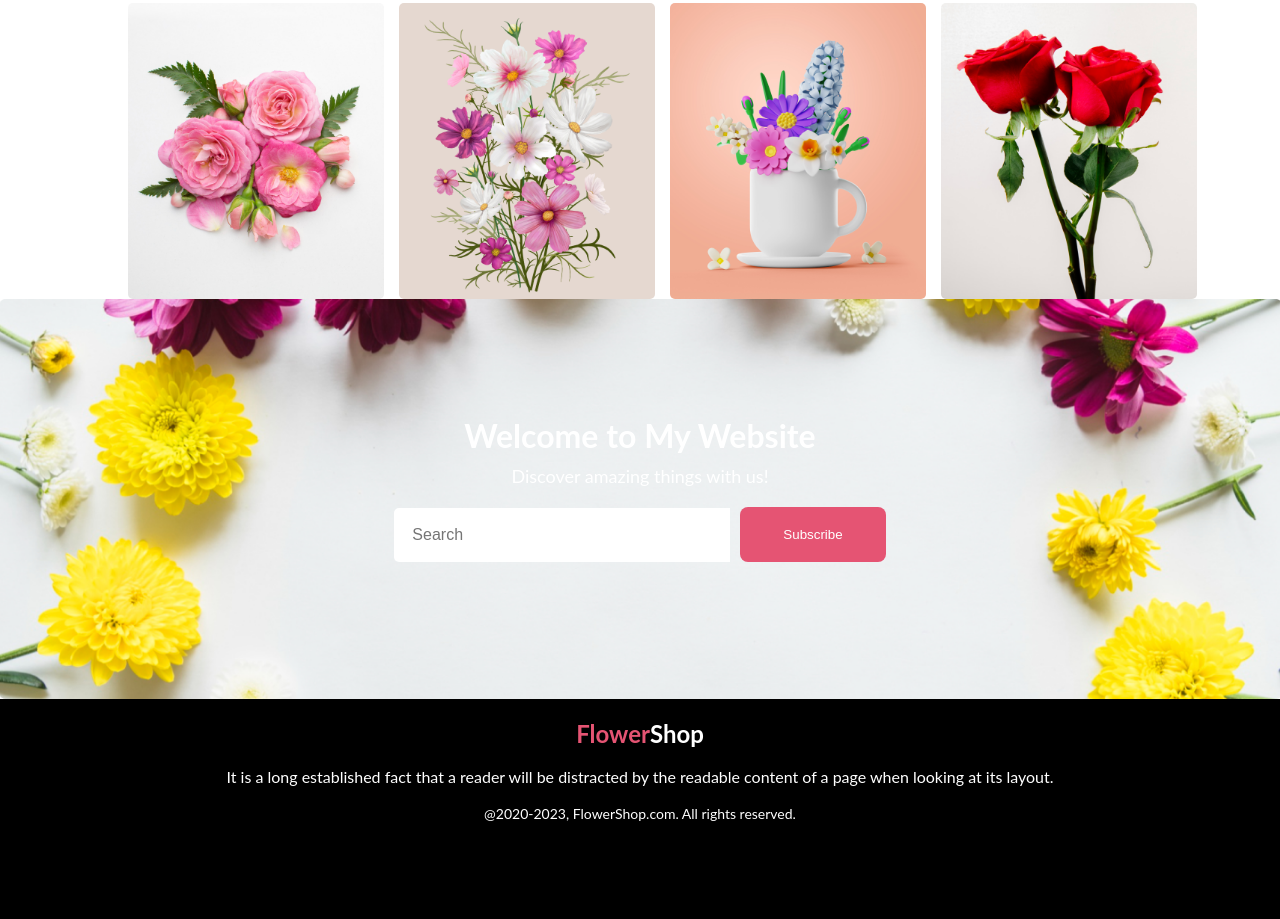
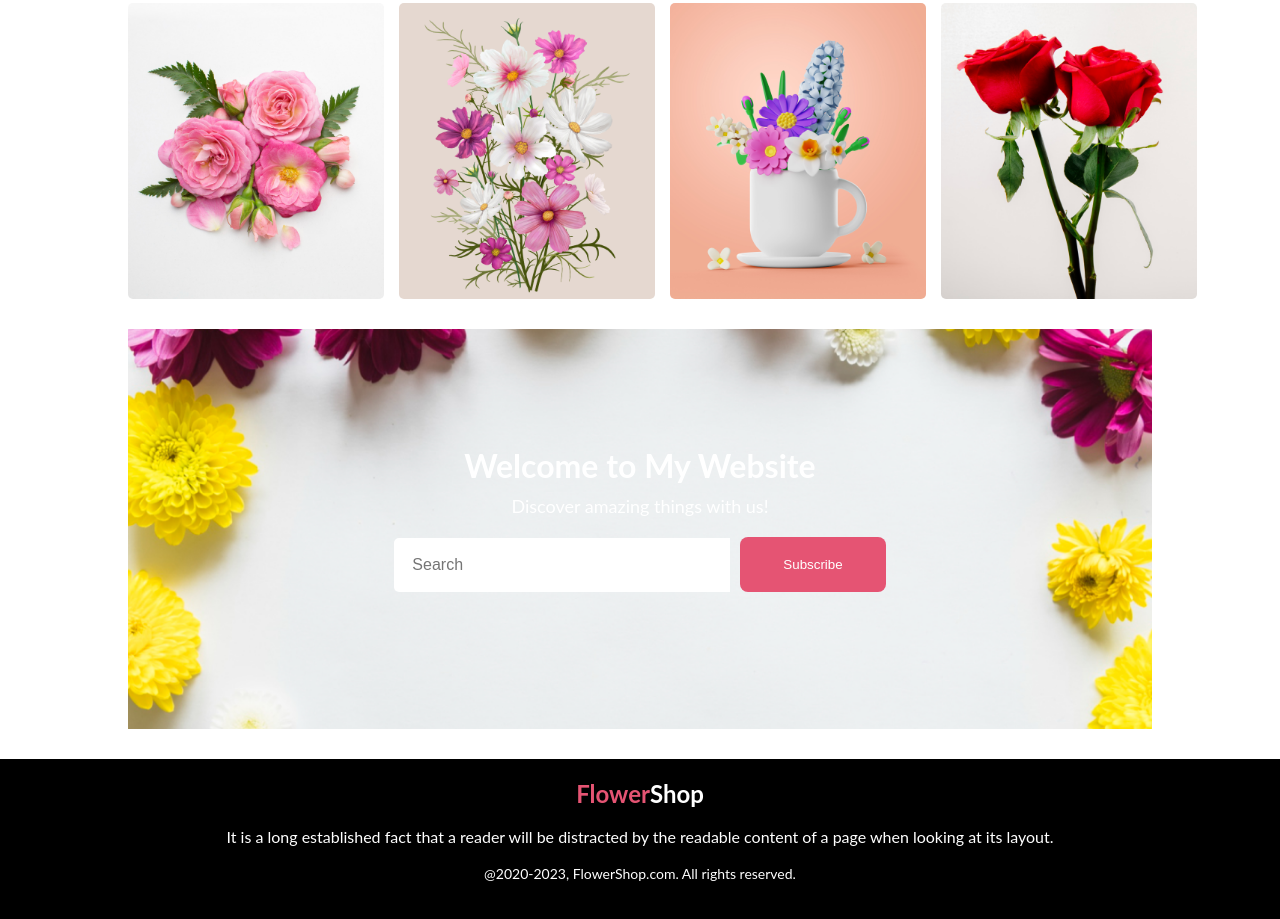
Before and after one commit to RashedaAkther/my-first-assingment, a plain HTML site: page index.html in a window 1280 px wide. Shown: the part 2053-2972 px from the top of the page. Drawn offline with Linux system fonts and the light colour scheme.

Commit message:
margin-bottom fix

```diff
--- a/styles.css
+++ b/styles.css
@@ -190,6 +190,12 @@
   background-image: url("../asset/Rectangle 9.png");
   background-size: cover;
   background-repeat: no-repeat;
+  margin-top: 40px;
+  width: 80%;
+  margin: auto ;
+  margin-top: 30px;
+  margin-bottom: 30px;
+
 }
 
 /* footer styles */
```
Also changed, not shown: index.html (+1 -2 lines).
